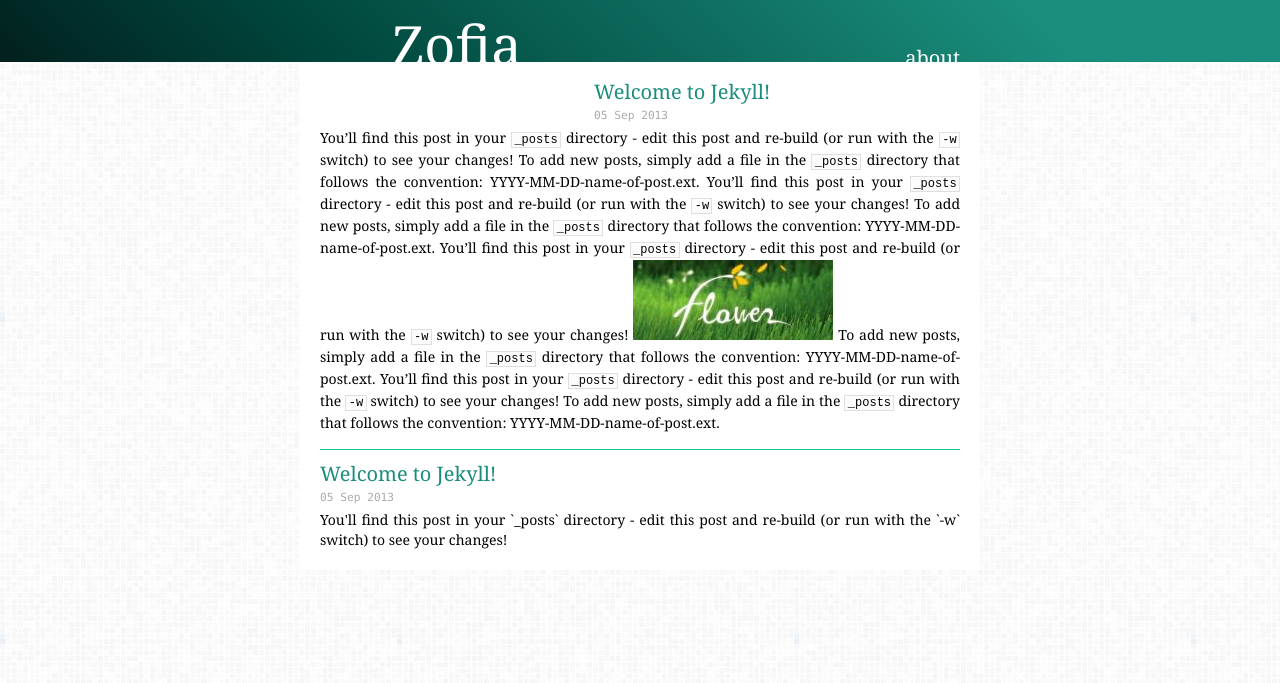
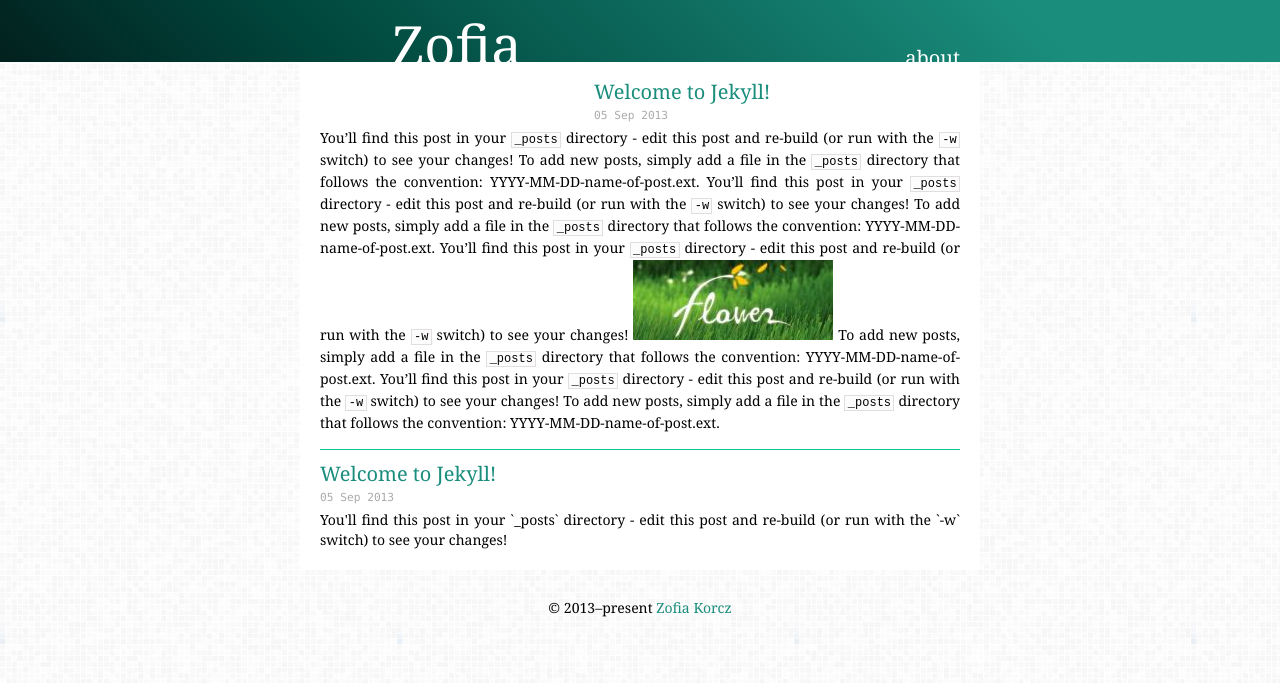
Before and after one commit to Calanthe/Calanthe.github.io, a Jekyll site: the page built from index.html, in a window 1280 px wide. Shown: the top 683 px of the page. Built offline with Jekyll 4.4.1, drawn with Linux system fonts in a browser that asks for light colours; Markdown is read by kramdown in place of the engine named in the settings.

```diff
--- a/_layouts/default.html
+++ b/_layouts/default.html
@@ -30,7 +30,22 @@
                 {{ content }}
 
           </div>
+          <footer>
+            <p>&#169; 2013&#8211;present <a href="http://zofiakorcz.pl">Zofia Korcz</a></p>
+          </footer>
         </div> <!-- /container -->
+<script type="text/javascript">
 
+  var _gaq = _gaq || [];
+  _gaq.push(['_setAccount', 'UA-44434390-1']);
+  _gaq.push(['_trackPageview']);
+
+  (function() {
+    var ga = document.createElement('script'); ga.type = 'text/javascript'; ga.async = true;
+    ga.src = ('https:' == document.location.protocol ? 'https://ssl' : 'http://www') + '.google-analytics.com/ga.js';
+    var s = document.getElementsByTagName('script')[0]; s.parentNode.insertBefore(ga, s);
+  })();
+
+</script>
     </body>
 </html>
--- a/css/main.css
+++ b/css/main.css
@@ -134,7 +134,8 @@ ul.posts li p,
 }
 
 .site a,
-.site h2 {
+.site h2,
+footer a {
   color: #1A8D7C;
   text-decoration: none;
 }
@@ -143,7 +144,8 @@ ul.posts li p,
   line-height: 20px;
 }
 
-.site a:hover {
+.site a:hover,
+footer a:hover {
   color: #07594D;
   text-decoration: underline;
 }
```
Also changed, not shown: 1 other file.
